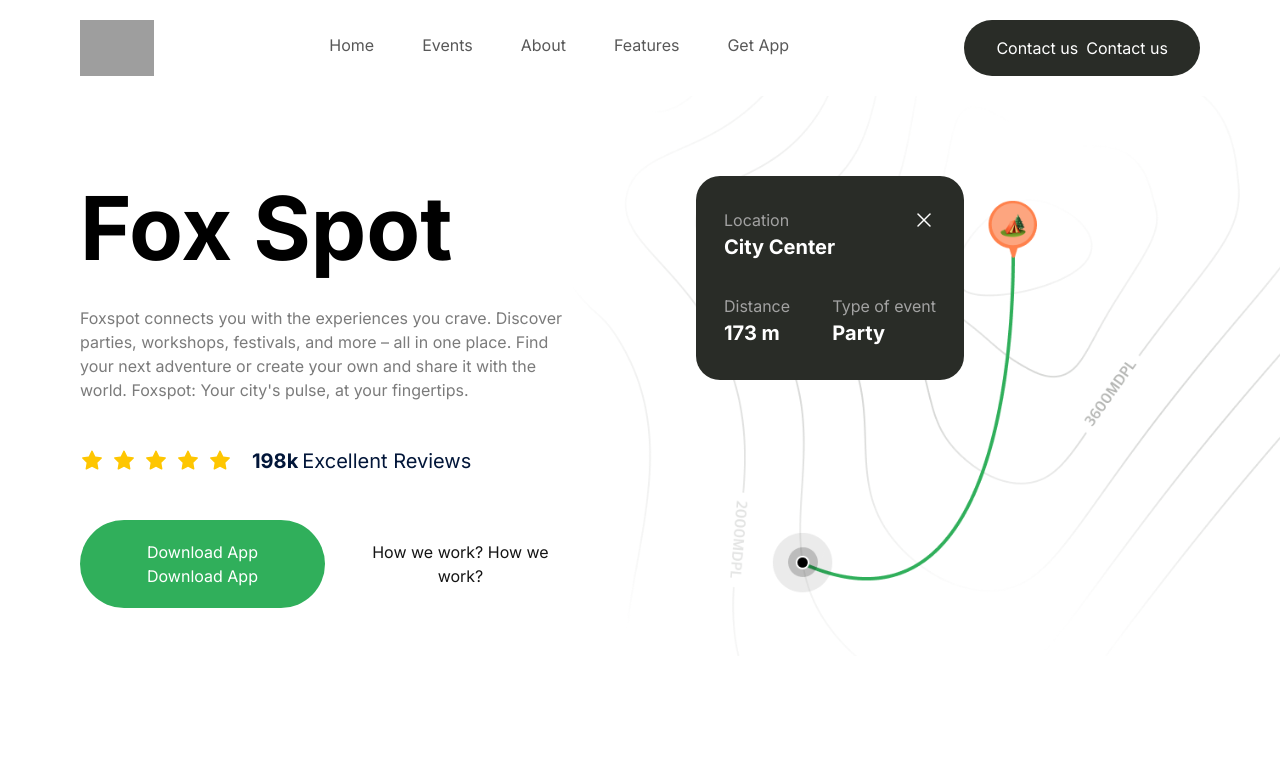
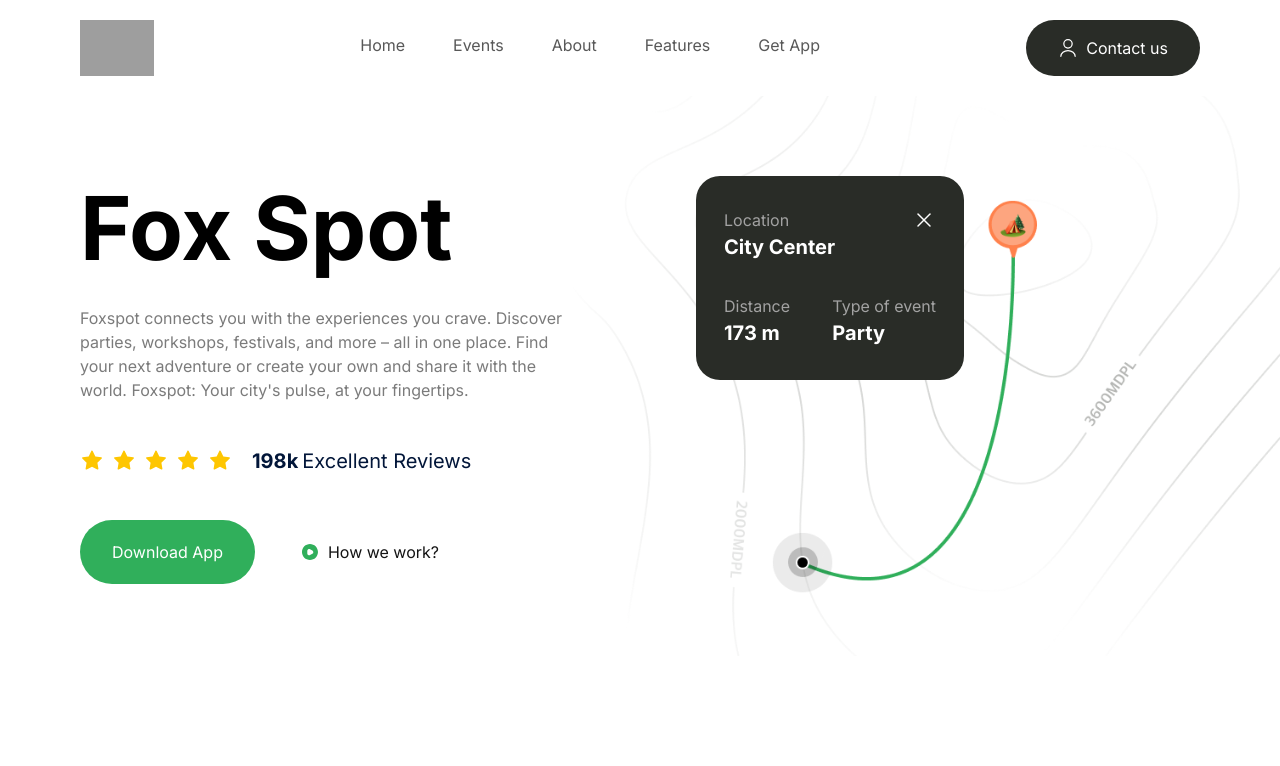
Before and after one commit to IgorPavlov00/sas, a Next.js app: page / in a window 1280 px wide. Shown: the top 766 px of the page. Built offline with nearby package versions, Linux system fonts and the light colour scheme; grey boxes are pictures that could not be loaded.

Commit message:
Update Button.tsx

```diff
--- a/components/Button.tsx
+++ b/components/Button.tsx
@@ -23,9 +23,12 @@ const Button: React.FC<ButtonProps> = ({
     <button
       type={type}
       onClick={onClick}
-      className={`btn ${variant} ${full ? "w-full" : ""} ${className ?? ""}`} // ✅ Merge with variant
+      className={`btn ${variant} ${full ? "w-full" : ""} ${className ?? ""} flex items-center gap-2`}
     >
-      <span>{title}</span>      {title}    </button>
+      {/* Icon on the left if provided */}
+      {icon && <img src={icon} alt={`${title} icon`} className="w-5 h-5" />}
+      <span>{title}</span>
+    </button>
   );
 };
 
```
